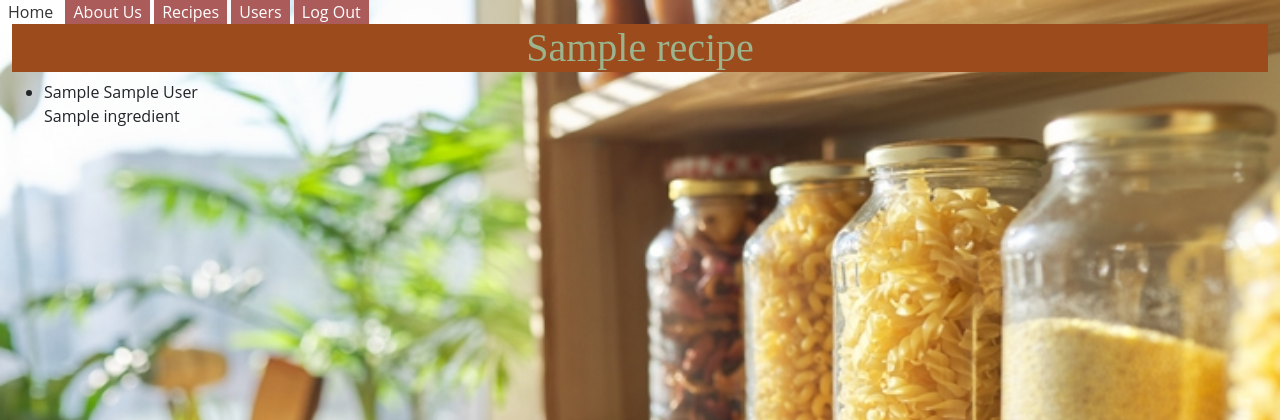
After one commit to mahafatima14/hb-project-my-pantry, a Flask app: page /recipes/1 in a window 1280 px wide. The commit adds this page. Shown: the top 420 px of the page. Run offline with Flask 2, Linux system fonts and the light colour scheme; the visitor is signed in with stand-in values (Sample User, id 1); tables that the repository leaves empty hold one stand-in row (values such as "Sample post"); some libraries are stand-ins or nearby versions.

Commit message:
recipedetails added and working

```diff
--- a/crud.py
+++ b/crud.py
@@ -46,6 +46,11 @@
 
     return Ingredient.query.filter_by(name = name).first()
 
+def get_ingredient_by_id(ingredient_id):
+    """display all ingredients from the ingredients table by their id"""
+
+
+    return Ingredient.query.get(ingredient_id)
 
 def does_the_password_match(email, password):
     """Return a boolean we can use for the if-statement in server.py."""
@@ -59,17 +64,13 @@
 
 
 
-def create_recipe(name, image, instructions, created_at, updated_at, prep_time, cooking_time, user = None):
+def create_recipe(name, image, instructions, created_at, updated_at, prep_time, cooking_time, user):
     """Function which allows the user to create recipes"""
 
     #recipe can either be uploaded by the user or it can be from the preseed database
-    if not user:
-        user_id = None
-    else:
-        user_id = user.user_id
 
     recipe = Recipe(
-        user_id = user_id,
+        user = user,
         name = name,
         image_url = image,
         instructions = instructions,
@@ -83,12 +84,10 @@
 
     return recipe
 
-def create_ingredient(name, image, description):
-    """Function to allow the user to input values into the ingredients table"""
+def get_recipe_by_id(recipe_id):
+    """Get recipe by its id"""
 
-
-   # db_ingredient
-
+    return Recipe.query.get(recipe_id)
 
 def upload_recipe_ingredient(quantity, recipe_id, ingredient_id):
     """Create and return a new recipe"""
@@ -111,17 +110,14 @@
     return Recipe.query.get(user_id)
 
 
-# def load_pantry_ingredients():
-#    """Add all the ingredients user enters"""
+def upload_pantry_ingredient(submitted_at,user_id,ingredient_id):
+    """Add the pantry ingredients to the database under the user_id"""
 
+    pantry_ingredients = PantryIngredient(submitted_at = submitted_at, user_id = user_id, ingredient_id = ingredient_id)
+    db.session.add(pantry_ingredients)
+    deb.session.commit()
 
-
-# def read_recipe_ingredient():
-#     """Go through recipe ingredients and see if they match pantry ingredients"""
-
-
-
-
+    return pantry_ingredients
 
 
 
--- a/model.py
+++ b/model.py
@@ -49,7 +49,7 @@
 
     recipe_id = db.Column(db.Integer, autoincrement=True, primary_key=True)
     user_id = db.Column(db.Integer, db.ForeignKey("users.user_id"))
-    name = db.Column(db.String)
+    name = db.Column(db.String, nullable = False)
     image_url = db.Column(db.String)
     instructions = db.Column(db.Text)
     created_at = db.Column(db.String)
--- a/server.py
+++ b/server.py
@@ -12,11 +12,9 @@
 app.secret_key = "dev"
 app.jinja_env.undefined = StrictUndefined
 
-
 @app.route("/")
 def homepage():
     """View homepage."""
-
     return render_template("homepage.html")
 
 
@@ -55,7 +53,7 @@
         # Log in user by storing the user's email and name in session
         session["user_email"] = user.email
         session["user_name"] = user.name
-        #session["user_id"] = user.user_id
+        session["user_id"] = user.user_id
 
         flash(f"Welcome back, {user.name}!")
 
@@ -66,8 +64,12 @@
     """Log out."""
 
     # removing the user from the session
-    del session["user_email"]
-    del session["user_name"]
+    # session.clear()
+    if session.get("user_email"):
+        del session["user_email"]
+
+    if session.get("user_name"):
+        del session["user_name"]
 
     flash("You are logged out!")
 
@@ -77,19 +79,37 @@
 def show_recipes():
     """Show all recipes"""
 
+
     recipes = crud.display_recipes()
 
     return render_template('allrecipes.html', recipes = recipes)
+
+@app.route("/recipes/<recipe_id>")
+def show_recipe(recipe_id):
+
+    user = session.get("user_email")
+    if user:
+        recipe = crud.get_recipe_by_id(recipe_id)
+        return render_template("recipedetails.html", recipe = recipe)
+    else:
+        flash("Please log in to view all recipes!")
+        return redirect("/")
+
 
 
 @app.route("/users")
 def show_users():
     """Display all users"""
 
-    users = crud.display_users()
+    user = session.get("user_email")
+    if user:
+        users = crud.display_users()
+        return render_template('allusers.html', users = users)
+    else:
+        flash("Please log in to continue!")
+        return redirect("/")
 
 
-    return render_template('allusers.html', users = users)
 
 
 
@@ -97,18 +117,23 @@
 def show_user(user_id):
     """Show details on a particular user."""
 
-
-    user = crud.get_user_by_id(user_id)
-    ingredients = crud.display_ingredients()
-
-    return render_template("userdetail.html", user = user, ingredients = ingredients)
+    user = session.get("user_email")
+    if user == user:
+        user = crud.get_user_by_id(user_id)
+        ingredients = crud.display_ingredients()
+        return render_template("userdetail.html", user = user, ingredients = ingredients)
+    else:
+        flash("Please log in to continue!")
+        return redirect("/")
 
 
 @app.route("/addrecipe", methods=["POST"])
 def add_recipe():
-    """ Enable user to add recipe on their profile"""
+    """ Enable user to add recipe on their profile and loads it to the database"""
+    user_email = session.get("user_email")
 
     #grab all the element for create_recipe from the userdetail.html form
+    user = crud.get_user_by_email(user_email)
     name = request.form.get("recipename")
     instructions = request.form.get("recipe_instructions")
     image_url = request.form.get("recipe_image")
@@ -120,9 +145,7 @@
     created_at = now.strftime("%H:%M:%S")
     updated_at = created_at
 
-
-    quantity = '1' # default value for now
-    recipe = crud.create_recipe(name,image_url,instructions,cooking_time,prep_time,created_at,updated_at)
+    recipe = crud.create_recipe(name, image_url, instructions, created_at, updated_at, prep_time, cooking_time, user)
 
     for ingredient in ingredients:
         db_ingredient = crud.get_ingredient_by_name(ingredient)
@@ -135,19 +158,27 @@
 
         if db_ingredient:
             recipe_ingredient = crud.upload_recipe_ingredient(quantity,recipe.recipe_id, db_ingredient.ingredient_id)
-            print(recipe_ingredient, '^^^^^^ RECIPE INGREDIENT ^^^^^')
-
-    #call the crud function create_recipe and pass in the arguements to create a recipe
-    #recipe = crud.create_recipe(name,image_url,instructions,cooking_time,prep_time,created_at,updated_at)
-
-
-
 
 
     return redirect("/recipes")
 
+@app.route("/pantryform", methods=["POST"])
+def upload_pantry_form():
+    """Uploads the pantry form"""
+    user_id = session.get("user.user_id")
+    user = crud.get_user_by_id("user_id")
+    ingredient = crud.get_ingredient_by_id(ingredient_id)
+    pantry_ingredients = request.form.getlist("addpantryingredients")
+    now = datetime.now()
+    submitted_at = now.strftime("%H:%M:%S")
+    pantry_ingredients = request.form.getlist("addpantryingredients")
+    print(pantry_ingredients, "*****************************")
+
+    pantry_ingredients = crud.upload_pantry_ingredient(submitted_at = submitted_at, user_id = user, ingredient_id = ingredient)
 
 
+
+    return render_template("recipesfound.html")
 
 
 
--- a/static/style.css
+++ b/static/style.css
@@ -12,6 +12,7 @@
 }
 
 h1 {
+    position:sticky;
     font-family: "Open Sans", sans-serif;
     font-family: bold;
     color: hsl(97, 20%, 63%);
@@ -61,17 +62,17 @@
     display: block !important;
     background-color: rgb(230, 191, 175) !important;
     width: 400px !important;
-    height: 700px !important;
+    height: 900px !important;
     float: left !important;
-    margin-left: 50px !important;
+    margin-left: 100px !important;
 }
 div#fright {
     display: block !important;
     background-color: rgb(230, 191, 175) !important;
     width: 400px !important;
-    height: 700px !important;
+    height: 900px !important;
     float: left  !important;
-    margin-left: 50px !important;
+    margin-left: 100px !important;
 }
 .title {
     width: 600%;
--- a/templates/allusers.html
+++ b/templates/allusers.html
@@ -8,7 +8,7 @@
 {% for user in users %}
     <ul>
         <li>
-            <a href="/user/{{ user.user_id }}">
+            <a href="/users/{{ user.user_id }}">
               {{ user.user_id }} <br>
               {{ user.name }} <br>
               {% for recipe in user.recipes %}
--- /dev/null
+++ b/templates/recipedetails.html
@@ -0,0 +1,20 @@
+{% extends 'base.html' %} {% block title %}List Recipes{% endblock %} {% block body %}
+
+<div class="container-fluid">
+    <h1> {{ recipe.name }} </h1>
+
+    <ul>
+        <li>
+
+              {{ recipe.instructions }}
+              {{ recipe.user.name }}
+              <br>
+              {% for ingredient in recipe.recipe_ingredients %}
+              {{ ingredient.ingredient.name }}
+              {% endfor %}
+        </li>
+    </ul>
+
+
+
+{% endblock body %}
--- /dev/null
+++ b/templates/recipesfound.html
@@ -0,0 +1,6 @@
+{% extends 'base.html' %} {% block title %}List Recipes{% endblock %} {% block body %}
+
+<div class="container-fluid">
+    <h1> {{ pantryitems }} </h1>
+
+    {% endblock body %}
```
Also changed, not shown: templates/base.html (+3 -30 lines), templates/userdetail.html (+18 -17 lines).
